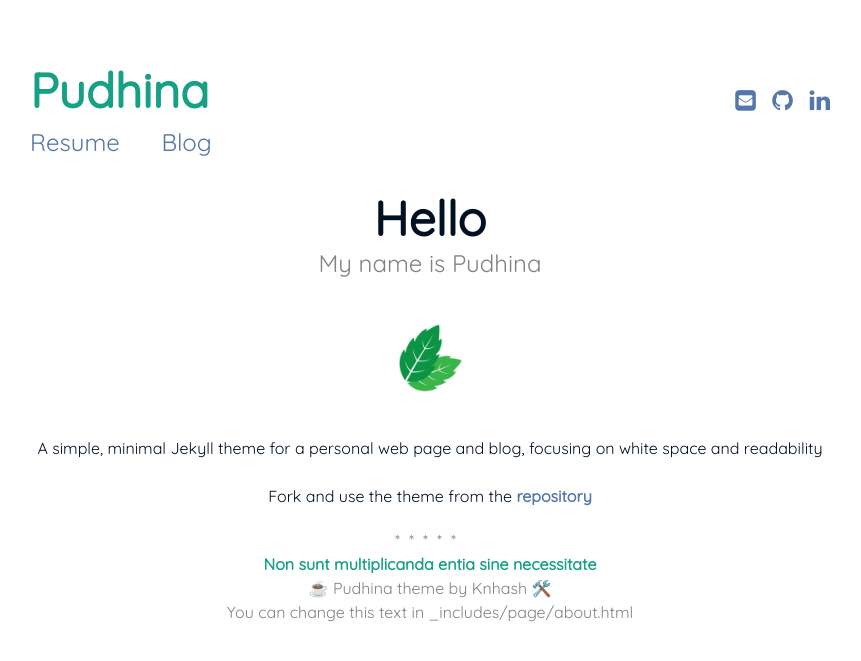
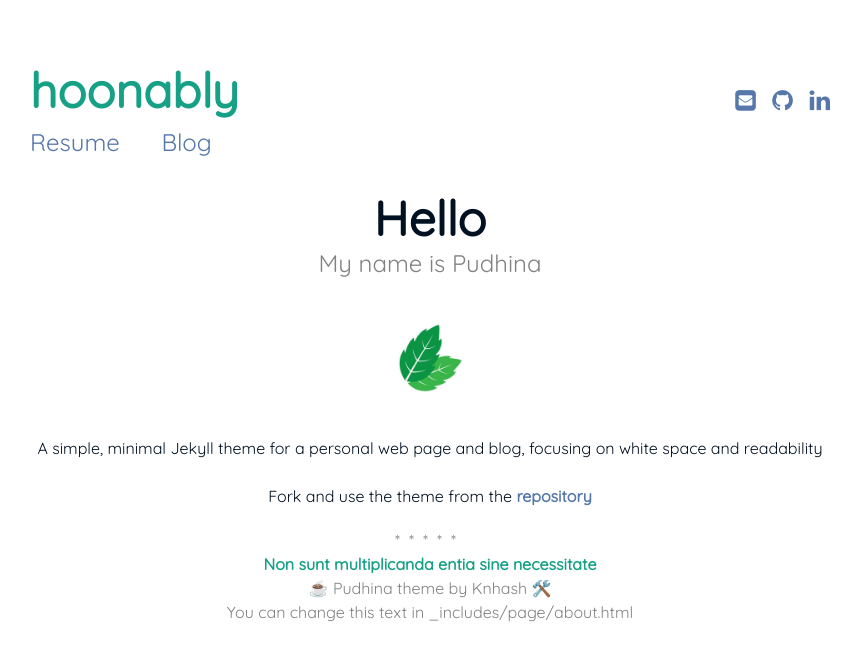
Before and after one commit to hoonably/old-blog, a Jekyll site: the page built from index.md, in a window 1280 px wide. Shown: the top 661 px of the page, without its empty margins (210-1071 px from the left). Built offline with Jekyll 4.4.1, drawn with Linux system fonts in a browser that asks for light colours.

Commit message:
Update _config.yml

```diff
--- a/_config.yml
+++ b/_config.yml
@@ -1,16 +1,16 @@
 # Site settings
-title: Pudhina
+title: hoonably
 description: >
   A simple, minimal Jekyll theme for a personal web page and blog, focusing on white space and readability
 
-baseurl: "/Pudhina" # the subpath of your site, e.g. /blog/
-url: "https://knhash.github.io" # the base hostname & protocol for your site
+baseurl: "" # the subpath of your site, e.g. /blog/
+url: "https://hoonably.github.io" # the base hostname & protocol for your site
 
 author:
-  fullname: Pudhina
-  github: github
+  fullname: Jeonghoon Park
+  github: hoonably
   linkedin: linkedin
-  email: example@email.com
+  email: hoonably@naver.com
 
 
 # Syntax highlighting
```
